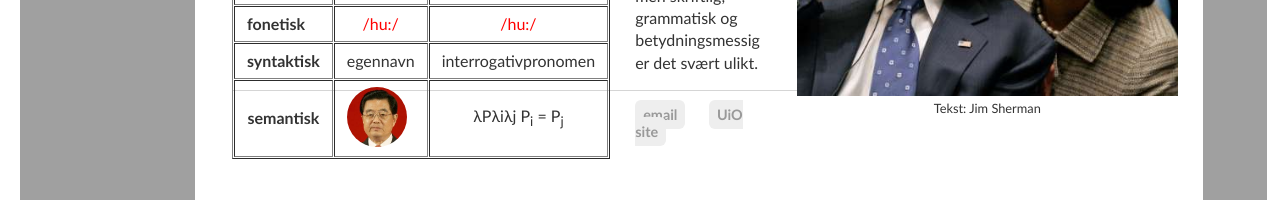
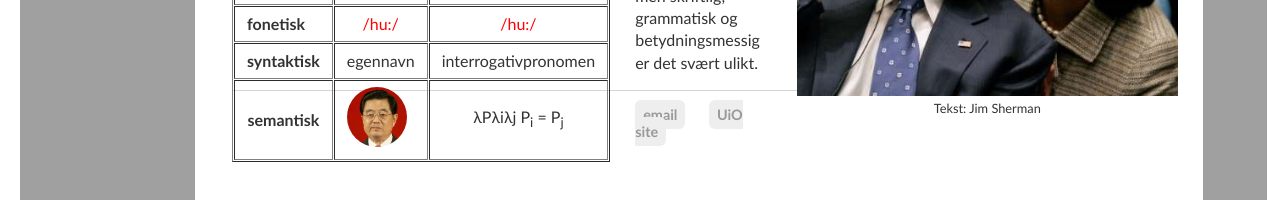
Before and after one commit to kjelljs/kjelljs.github.io, a Jekyll site: the page built from dissemination/vitsen.html, in a window 1280 px wide and 949 px high. Shown: the part 749-949 px from the top of the window. Built offline with Jekyll 4.4.1, drawn with Linux system fonts in a browser that asks for light colours.

Commit message:
Update vitsen.html

```diff
--- a/dissemination/vitsen.html
+++ b/dissemination/vitsen.html
@@ -71,7 +71,7 @@ figcaption {
 		</tr>
 		<tr>
 			<th scope="col">semantisk</th>
-			<td style="padding-bottom: 3px">	<div class="circular--landscape">
+			<td>	<div class="circular--landscape">
 				<img src="/pics/hu.jpg"></div></td>
 			<td style="text-align: center">λPλiλj P<sub>i</sub> = P<sub>j</sub></td>
 		</tr>
```
